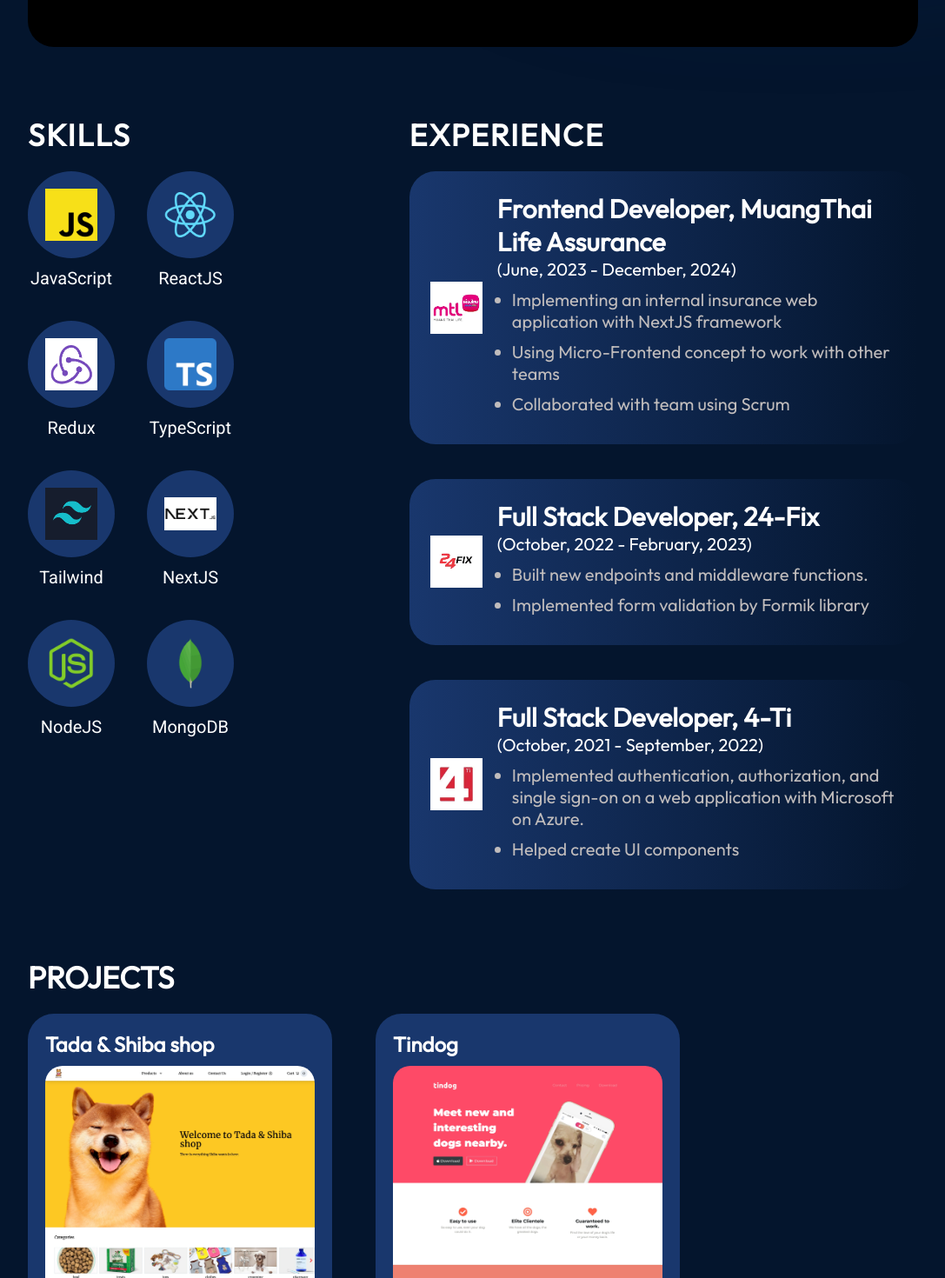
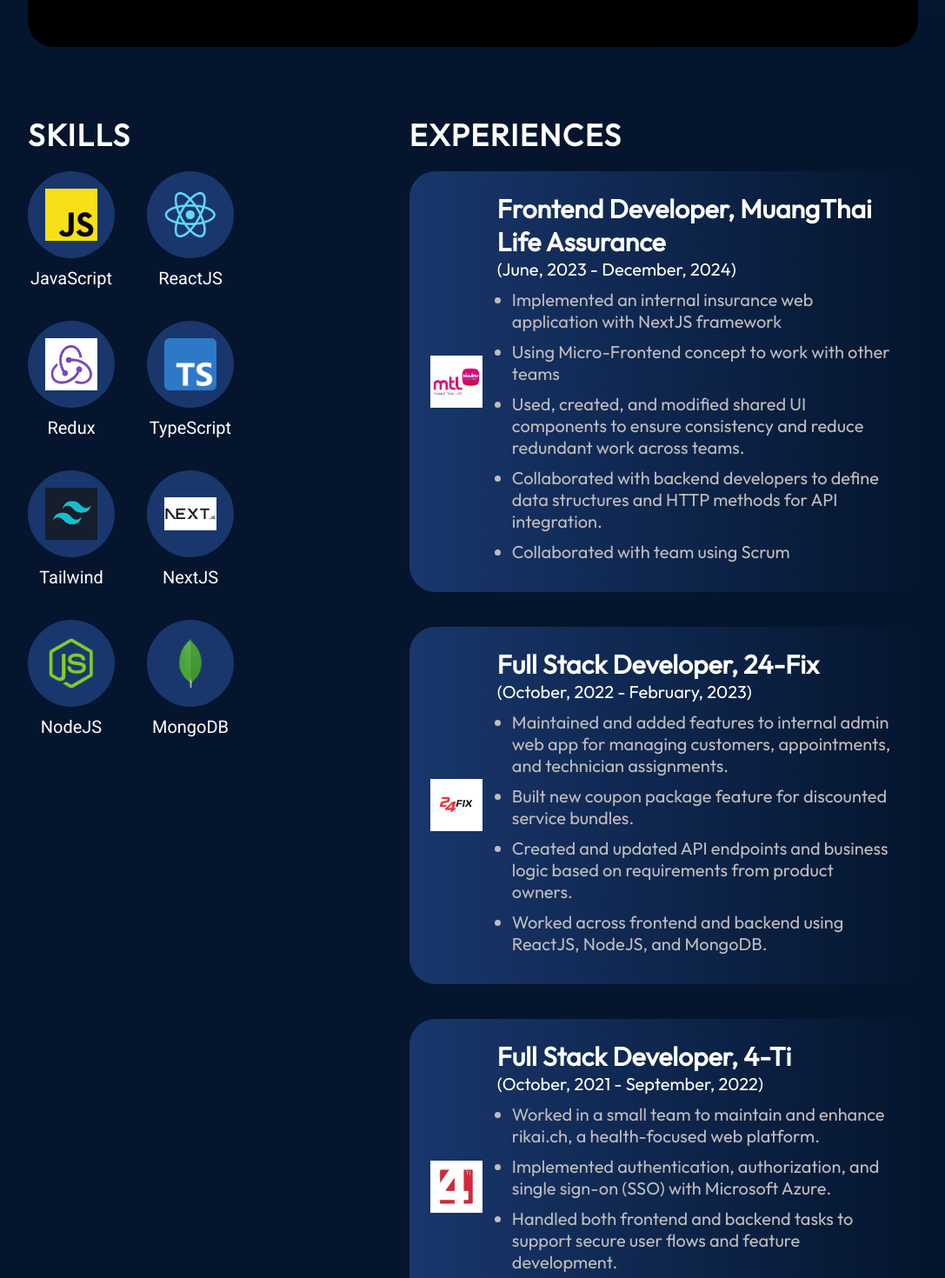
Before and after one commit to Megabite1997/my-portfolio-reactjs, a React (Vite) app: page / in a window 1280 px wide. Shown: the part 1160-2630 px from the top of the page at 87% size, without its empty margins (96-1183 px from the left). Built offline with nearby package versions, Linux system fonts and the light colour scheme.

Commit message:
chore: add experiences descriptions

```diff
--- a/src/components/Experience/Experience.tsx
+++ b/src/components/Experience/Experience.tsx
@@ -24,7 +24,7 @@
       </div>
 
       <div id="experience" className={styles.historyContainer}>
-        <h2 className={styles.title}>Experience</h2>
+        <h2 className={styles.title}>Experiences</h2>
         <ul className={styles.history}>
           {history.map((historyItem, id) => (
             <li key={id} className={styles.historyItem}>
--- a/src/components/Navbar/Navbar.tsx
+++ b/src/components/Navbar/Navbar.tsx
@@ -33,7 +33,7 @@
             <a href="#skills">Skills</a>
           </li>
           <li>
-            <a href="#experience">Experience</a>
+            <a href="#experience">Experiences</a>
           </li>
           <li>
             <a href="#projects">Projects</a>
--- a/src/data/history.json
+++ b/src/data/history.json
@@ -5,8 +5,10 @@
     "startDate": "June, 2023",
     "endDate": "December, 2024",
     "experiences": [
-      "Implementing an internal insurance web application with NextJS framework",
+      "Implemented an internal insurance web application with NextJS framework",
       "Using Micro-Frontend concept to work with other teams",
+      "Used, created, and modified shared UI components to ensure consistency and reduce redundant work across teams.",
+      "Collaborated with backend developers to define data structures and HTTP methods for API integration.",
       "Collaborated with team using Scrum"
     ],
     "imageSrc": "history/f.webp"
@@ -17,8 +19,10 @@
     "startDate": "October, 2022",
     "endDate": "February, 2023",
     "experiences": [
-      "Built new endpoints and middleware functions.",
-      "Implemented form validation by Formik library"
+      "Maintained and added features to internal admin web app for managing customers, appointments, and technician assignments.",
+      "Built new coupon package feature for discounted service bundles.",
+      "Created and updated API endpoints and business logic based on requirements from product owners.",
+      "Worked across frontend and backend using ReactJS, NodeJS, and MongoDB."
     ],
     "imageSrc": "history/24-fix.webp"
   },
@@ -28,8 +32,10 @@
     "startDate": "October, 2021",
     "endDate": "September, 2022",
     "experiences": [
-      "Implemented authentication, authorization, and single sign-on on a web application with Microsoft on Azure.",
-      "Helped create UI components"
+      "Worked in a small team to maintain and enhance rikai.ch, a health-focused web platform.",
+      "Implemented authentication, authorization, and single sign-on (SSO) with Microsoft Azure.",
+      "Handled both frontend and backend tasks to support secure user flows and feature development.",
+      "Worked across frontend and backend using ReactJS, NodeJS, and MongoDB."
     ],
     "imageSrc": "history/4-ti.webp"
   }
```
